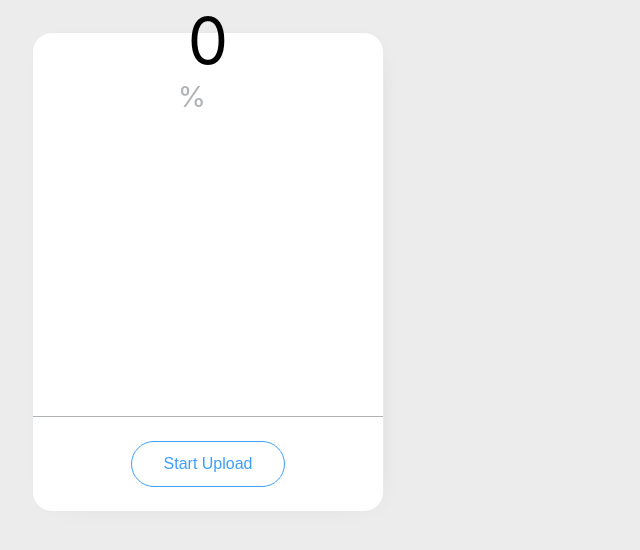
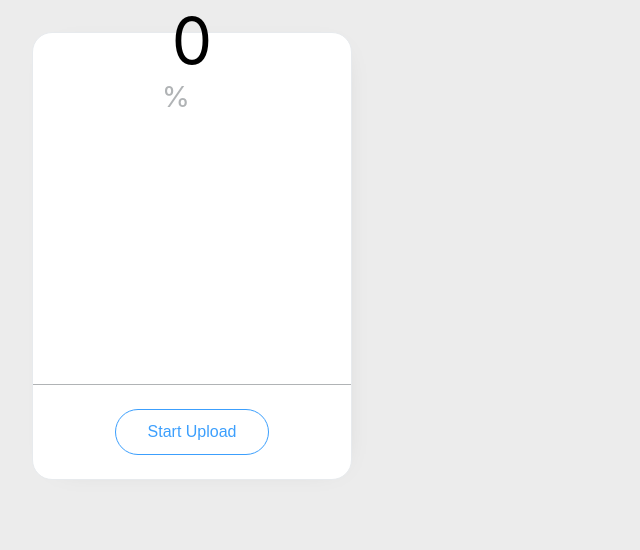
Before and after one commit to nienkedekker/vue-progress-spinner, a Vue app: page / in a window 1280 px wide. Shown: the top 550 px of the page, without its empty margins (0-640 px from the left). Built offline with nearby package versions, Linux system fonts and the light colour scheme.

Commit message:
make container a bit smaller

```diff
--- a/src/App.vue
+++ b/src/App.vue
@@ -56,8 +56,8 @@ html {
   display: flex;
   flex-direction: column;
   align-items: center;
-  width: 22em;
-  height: 30em;
+  width: 20em;
+  height: 28em;
   margin: 2em;
   border: 1px solid $athens-gray;
   background-color: $white;
@@ -66,7 +66,6 @@ html {
 }
 
 .container {
-  position: relative;
   display: flex;
   flex-direction: column;
   justify-content: space-between;
```
